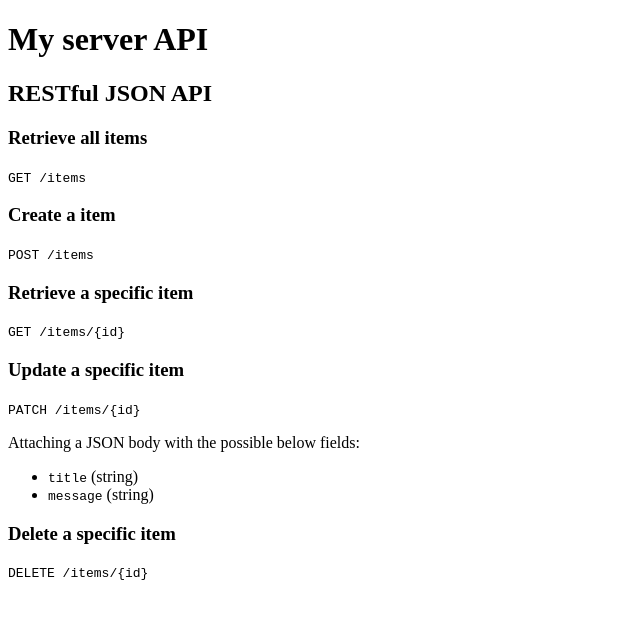
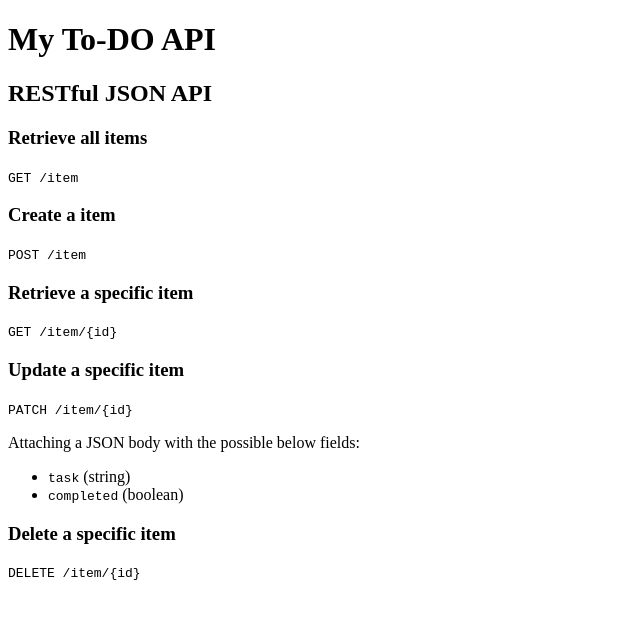
Before and after one commit to anaidcandido/academy-express-starter, a website: page public/index.html in a window 1280 px wide. Shown: the whole page, without its empty margins (0-640 px from the left). Drawn offline with Linux system fonts and the light colour scheme.

Commit message:
changed title

```diff
--- a/public/index.html
+++ b/public/index.html
@@ -1,38 +1,38 @@
 <!DOCTYPE html>
 <html lang="en">
   <head>
-    <title>My server API</title>
+    <title>My To-Do List</title>
   </head>
   <body>
     <header>
-      <h1>My server API</h1>
+      <h1>My To-DO API</h1>
       <h2>RESTful JSON API</h2>
     </header>
     <main>
       <section>
         <h3>Retrieve all items</h3>
-        <p><code>GET /items</code></p>
+        <p><code>GET /item</code></p>
       </section>
       <section>
         <h3>Create a item</h3>
-        <p><code>POST /items</code></p>
+        <p><code>POST /item</code></p>
       </section>
       <section>
         <h3>Retrieve a specific item</h3>
-        <p><code>GET /items/{id}</code></p>
+        <p><code>GET /item/{id}</code></p>
       </section>
       <section>
         <h3>Update a specific item</h3>
-        <p><code>PATCH /items/{id}</code></p>
+        <p><code>PATCH /item/{id}</code></p>
         <p>Attaching a JSON body with the possible below fields:</p>
         <ul>
-          <li><code>title</code> (string)</li>
-          <li><code>message</code> (string)</li>
+          <li><code>task</code> (string)</li>
+          <li><code>completed</code> (boolean)</li>
         </ul>
       </section>
       <section>
         <h3>Delete a specific item</h3>
-        <p><code>DELETE /items/{id}</code></p>
+        <p><code>DELETE /item/{id}</code></p>
       </section>
     </main>
   </body>
```
